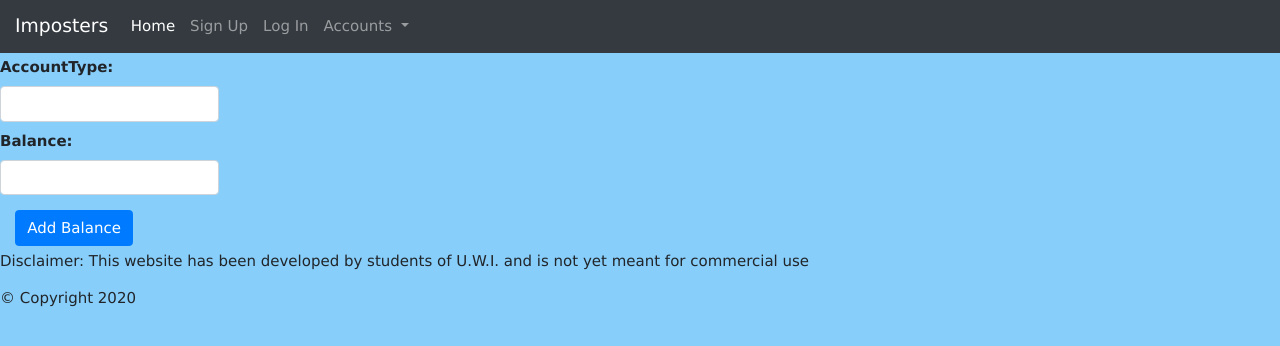
After one commit to Grid-Andre/SWEProject, a Flask app: page /account/addaccount in a window 1280 px wide. The commit adds this page. Shown: the top 346 px of the page. Run offline with Flask 2, Linux system fonts and the light colour scheme; some libraries are stand-ins or nearby versions.

Commit message:
Changes so far
.. Added Accounts an balances
.. Added Check balance based on Account

```diff
--- a/WebAPP/application/__init__.py
+++ b/WebAPP/application/__init__.py
@@ -41,4 +41,5 @@ login_manager.login_message = u"Please login first"
 from application.admin import routes
 from application.users import routes
 from application.finance import routes
+
 # end
--- a/WebAPP/application/admin/models.py
+++ b/WebAPP/application/admin/models.py
@@ -9,8 +9,6 @@ class User(db.Model):
     email = db.Column(db.String(120), unique=True, nullable=False)
     password = db.Column(db.String(180), unique=False, nullable=False)
     profile = db.Column(db.String(180), unique=False, nullable=False, default='profile.jpg')
-    FinanceID = db.Column(db.Integer, db.ForeignKey('Finance.FinanceID'),
-        nullable=False)
 
     def __repr__(self):
         return '<User %r>' % self.username
--- /dev/null
+++ b/WebAPP/application/finance/forms.py
@@ -0,0 +1,14 @@
+from wtforms import Form, BooleanField, StringField, PasswordField, validators, SubmitField, ValidationError, DecimalField
+from flask_wtf.file import FileRequired,FileAllowed, FileField
+from flask_wtf import FlaskForm
+from .models import Finance
+
+class AddUserAccountForm(FlaskForm):
+    AccountType = StringField('AccountType: ', [validators.DataRequired()])
+    transaction = DecimalField('Balance: ', [validators.DataRequired()])
+    Add = SubmitField('Add')
+
+
+class Account(FlaskForm):
+    Account = StringField('AccountType: ', [validators.DataRequired()])
+    Add = SubmitField('Add')
--- a/WebAPP/application/finance/routes.py
+++ b/WebAPP/application/finance/routes.py
@@ -1,4 +1,9 @@
 from flask import render_template, Blueprint, session, request,redirect,url_for,flash
+from flask_login import login_required, current_user, logout_user, login_user
+from flask_sqlalchemy import SQLAlchemy
+from sqlalchemy import exc
+from sqlalchemy.sql import func
+from .forms import AddUserAccountForm, Account
 from application import app, db
 
 
@@ -10,9 +15,33 @@ def account():
 def transactions():
     return render_template('finance/transactions.html')
 
-@app.route('/balance')
-def balance():
-    return render_template('finance/balance.html')
+@app.route('/balance', methods=['GET', 'POST'])
+def showbalance():
+    form = Account()
+    if form.validate_on_submit():
+        account = form.Account.data
+
+    balance = Finance.query.with_entities(func.sum(Finance.transaction).label('sum')).filter_by(
+            username=current_user.name,
+            AccountType=form.Account.data
+            ).order_by(Finance.transaction).all()
+
+    return render_template('finance/balance.html', form=form, value=balance)
+
+@app.route('/account/addaccount', methods=['GET', 'POST'])
+def addaccount():
+    form = AddUserAccountForm()
+    if form.validate_on_submit():
+        finance = Finance(AccountType=form.AccountType.data, username=current_user.name, transaction=form.transaction.data)
+        try:
+            db.session.add(finance)
+            db.session.commit()
+            return redirect(url_for('account'))
+        except exc.IntegrityError:
+            return redirect(url_for('addaccount'))
+
+    return render_template('finance/addaccount.html', form=form)
+
 
 
 from .models import Finance
--- a/WebAPP/application/templates/base.html
+++ b/WebAPP/application/templates/base.html
@@ -56,9 +56,9 @@
                     Accounts
                   </a>
                   <div class="dropdown-menu" aria-labelledby="navbarDropdown">
-                    <a class="dropdown-item" href="{{url_for('account')}}">Account Type</a>
-                    <a class="dropdown-item" href="{{url_for('balance')}}">Balances</a>
-                    <a class="dropdown-item" href="{{url_for('transactions')}}">Transactions</a>
+                    <a class="dropdown-item" href="{{url_for('account')}}">Update Accounts</a>
+                    <a class="dropdown-item" href="{{url_for('showbalance')}}">View Balances</a>
+                    <a class="dropdown-item" href="{{url_for('transactions')}}">View Transactions</a>
                     <div class="dropdown-divider"></div>
                     <a class="dropdown-item" href="#">Budget</a>
                   </div>
--- a/WebAPP/application/templates/dashboard.html
+++ b/WebAPP/application/templates/dashboard.html
@@ -4,7 +4,7 @@
 {% block content %}
     <!-- First Grid-->
 <div class="w3-row">
-    <div class="w3-half w3-cyan w3-container w3-center w3-responsive" style="height:700px">
+    <div class="w3-half w3-cyan w3-container w3-center" style="height:700px">
       <div class="w3-padding-64">
         <img src="{{url_for('static', filename='logo.png')}}" class="img-fluid" alt="Responsive image">
       </div>
@@ -37,8 +37,8 @@
 
       </div><br>
       <div class="w3-text-black">
-      <a class="nav-link" href="{{url_for('account')}}">Account Type</a>
-      <a class="nav-link" href="{{url_for('balance')}}">Balances</a>
+      <a class="nav-link" href="{{url_for('account')}}">Update Accounts</a>
+      <a class="nav-link" href="{{url_for('showbalance')}}">Balances</a>
       <a class="nav-link" href="{{url_for('transactions')}}">Transactions</a>
     </div>
     </div>
--- a/WebAPP/application/templates/finance/accounts.html
+++ b/WebAPP/application/templates/finance/accounts.html
@@ -1,4 +1,7 @@
 {% extends "base.html" %}
 {% block title %}Accounts{% endblock %}
 
-{% block content %} <h1>Accounts</h1> {% endblock %}
+{% block content %}
+    <a href="{{url_for('addaccount')}}">Add Balance</a>
+
+{% endblock %}
--- /dev/null
+++ b/WebAPP/application/templates/finance/addaccount.html
@@ -0,0 +1,27 @@
+{% extends "base.html" %}
+{% block title %}Accounts{% endblock %}
+
+{% block content %}
+{% from "_formhelpers.html" import render_field %}
+
+
+<form action="{{url_for('addaccount')}}" method="POST">
+    {{form.csrf_token}}
+    <div class="form-row align-items-center">
+      <div class="col-auto my-1">
+          {{ render_field(form.AccountType, class="form-control") }}
+          {{ render_field(form.transaction, class="form-control") }}
+        </select>
+      </div>
+      <div class="col-auto my-1"></div>
+
+      </div>
+      <div class="col-auto my-1">
+        <button type="submit" class="btn btn-primary" value="Add">Add Balance</button>
+        <!-- {{ form.Add(class="btn btn-primary btn-info float-right") }} -->
+      </div
+    </div>
+  </form>
+
+
+{% endblock %}
--- a/WebAPP/application/users/model.py
+++ b/WebAPP/application/users/model.py
@@ -21,6 +21,7 @@ class Register(db.Model, UserMixin):
     zipcode = db.Column(db.String(50), unique= False)
     profile = db.Column(db.String(200), unique= False , default='profile.jpg')
     date_created = db.Column(db.DateTime, nullable=False, default=datetime.utcnow)
+
 
     def __repr__(self):
         return '<Register %r>' % self.name
```
Also changed, not shown: WebAPP/application/finance/models.py (+6 -4 lines), WebAPP/application/templates/finance/balance.html (+23 -1 lines), WebAPP/application/Database.db.
